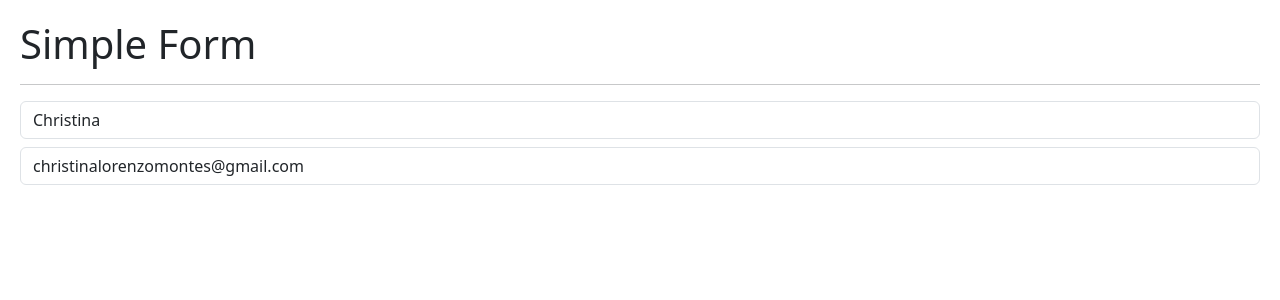
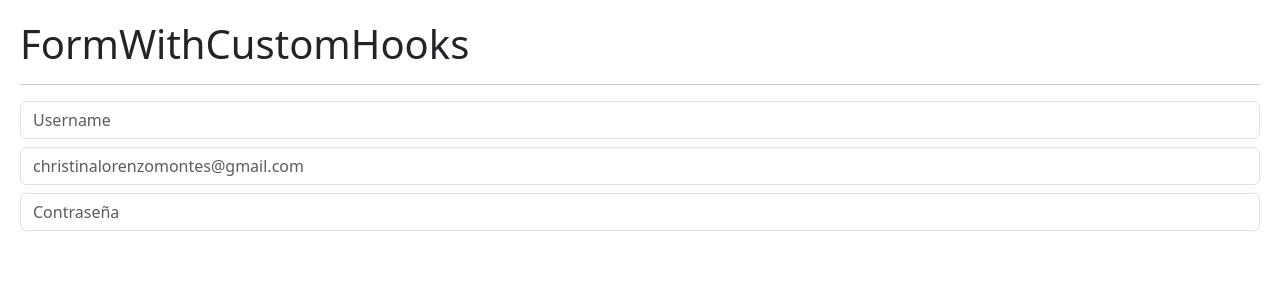
Before and after one commit to christinalorenzomontes/hook-app, a React (Vite) app: page / in a window 1280 px wide. Shown: the top 300 px of the page. Built offline with nearby package versions, Linux system fonts and the light colour scheme.

Commit message:
add custom hook useForm

```diff
--- /dev/null
+++ b/src/02-useEffect/FormWithCustomHooks.jsx
@@ -0,0 +1,59 @@
+import { useEffect, useState } from "react"
+import { useForm } from '../hooks/useForm'
+
+export const FormWithCustomHooks = () => {
+
+  const { formState, onInputChange, username, email, password } = useForm({
+    username: '',
+    email: '',
+    password: ''
+  })
+
+  // const { username, email, password } = formState;
+
+  useEffect( () => {
+    //console.log('useEffect called!')
+  }, []);
+
+  useEffect( () => {
+    //console.log('formState changed!')
+  }, [ formState ]);
+
+  useEffect( () => {
+    //console.log('email changed!')
+  }, [ email ]);
+
+  return (
+    <>
+      <h1>FormWithCustomHooks</h1>
+      <hr />
+      <input
+        type="text"
+        className="form-control"
+        placeholder="Username"
+        name="username"
+        value={ username }
+        onChange={ onInputChange }
+      />
+
+      <input
+        type="email"
+        className="form-control mt-2"
+        placeholder="christinalorenzomontes@gmail.com"
+        name="email"
+        value={ email }
+        onChange={ onInputChange }
+      />
+
+<input
+        type="password"
+        className="form-control mt-2"
+        placeholder="Contraseña"
+        name="password"
+        value={ password }
+        onChange={ onInputChange }
+      />
+
+    </>
+  )
+}
--- /dev/null
+++ b/src/hooks/useForm.js
@@ -0,0 +1,20 @@
+import { useState } from "react"
+
+export const useForm = ( initialForm  = {} ) => {
+
+  const [formState, setFormState] = useState( initialForm );
+
+  const onInputChange = ({ target }) => {
+    const { name, value } = target;
+    setFormState({
+      ...formState,
+      [ name ]: value
+    })
+  }
+
+  return {
+    ...formState,
+    formState,
+    onInputChange
+  }
+}
--- a/src/main.jsx
+++ b/src/main.jsx
@@ -3,14 +3,16 @@ import ReactDOM from 'react-dom/client'
 import './index.css'
 //import { HooksApp } from './HooksApp'
 //import { CounterApp } from './01-useState/CounterApp'
-import { CounterWithCustomHook } from './01-useState/CounterWithCustomHook'
-import { SimpleForm } from './02-useEffect/SimpleForm'
+// import { CounterWithCustomHook } from './01-useState/CounterWithCustomHook'
+// import { SimpleForm } from './02-useEffect/SimpleForm'
+import { FormWithCustomHooks } from './02-useEffect/FormWithCustomHooks'
 
 ReactDOM.createRoot(document.getElementById('root')).render(
   <React.StrictMode>
     {/* <HooksApp /> */}
     {/* <CounterApp /> */}
     {/* <CounterWithCustomHook /> */}
-    <SimpleForm />
+    {/* <SimpleForm /> */}
+    <FormWithCustomHooks />
   </React.StrictMode>,
 )
```
